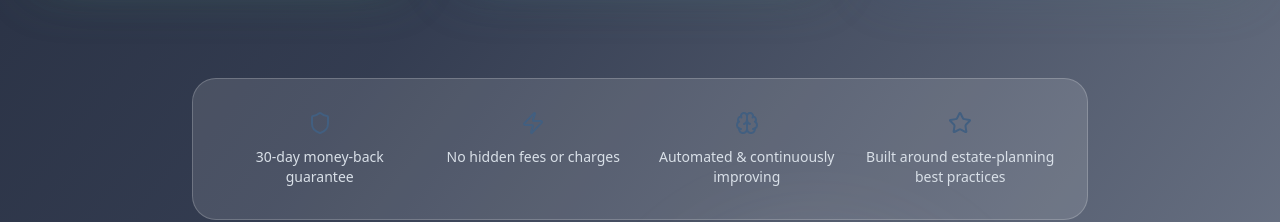
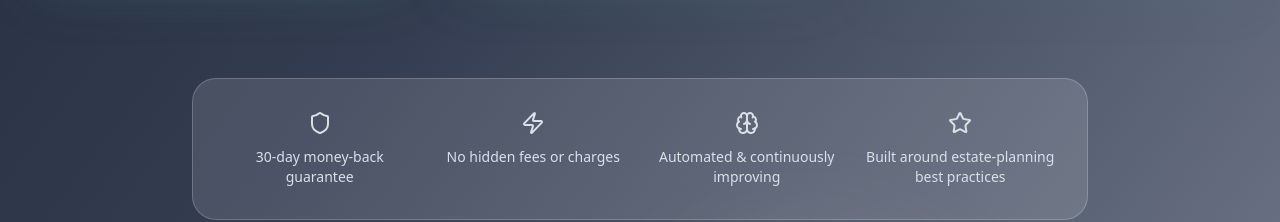
Before and after one commit to gdonaldsn-code/legacy-ledger-prototype-09, a React (Vite) app: page /pricing in a window 1280 px wide. Shown: the part 1190-1412 px from the top of the page. Built offline with nearby package versions, Linux system fonts and the light colour scheme; no server answers.

Commit message:
Fix low-contrast trust indicator icons in pricing section

```diff
--- a/src/components/PricingSection.tsx
+++ b/src/components/PricingSection.tsx
@@ -236,7 +236,7 @@ const PricingSection = () => {
                 { icon: Star, label: "Built around estate-planning best practices" }
               ].map((item, index) => (
                 <div key={index} className="flex flex-col items-center gap-3 group">
-                  <item.icon className="h-6 w-6 text-electric-blue group-hover:scale-110 transition-transform" />
+                  <item.icon className="h-6 w-6 text-blue-soft group-hover:text-white group-hover:scale-110 transition-transform" />
                   <span className="text-blue-soft text-sm font-medium group-hover:text-white transition-colors">
                     {item.label}
                   </span>
```
